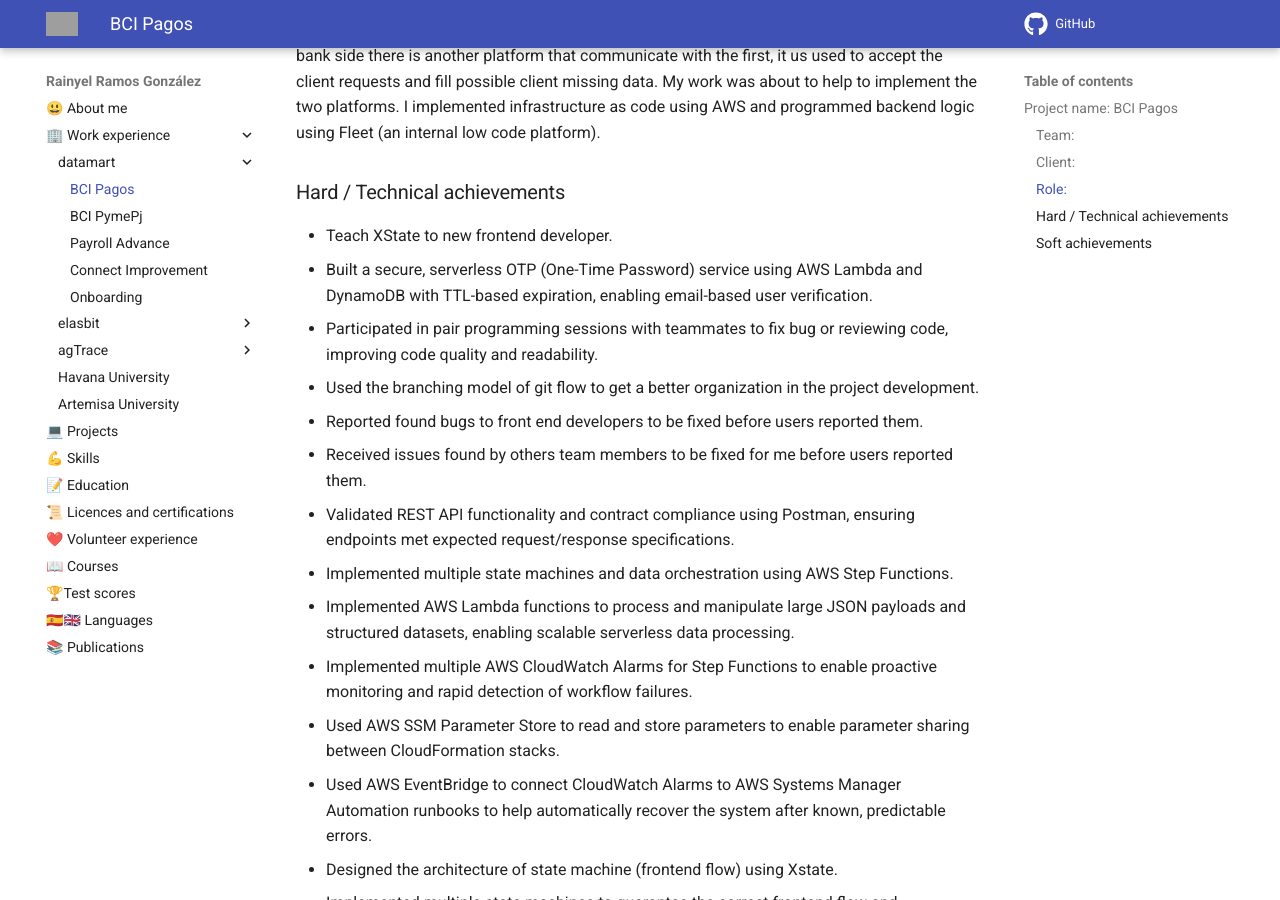
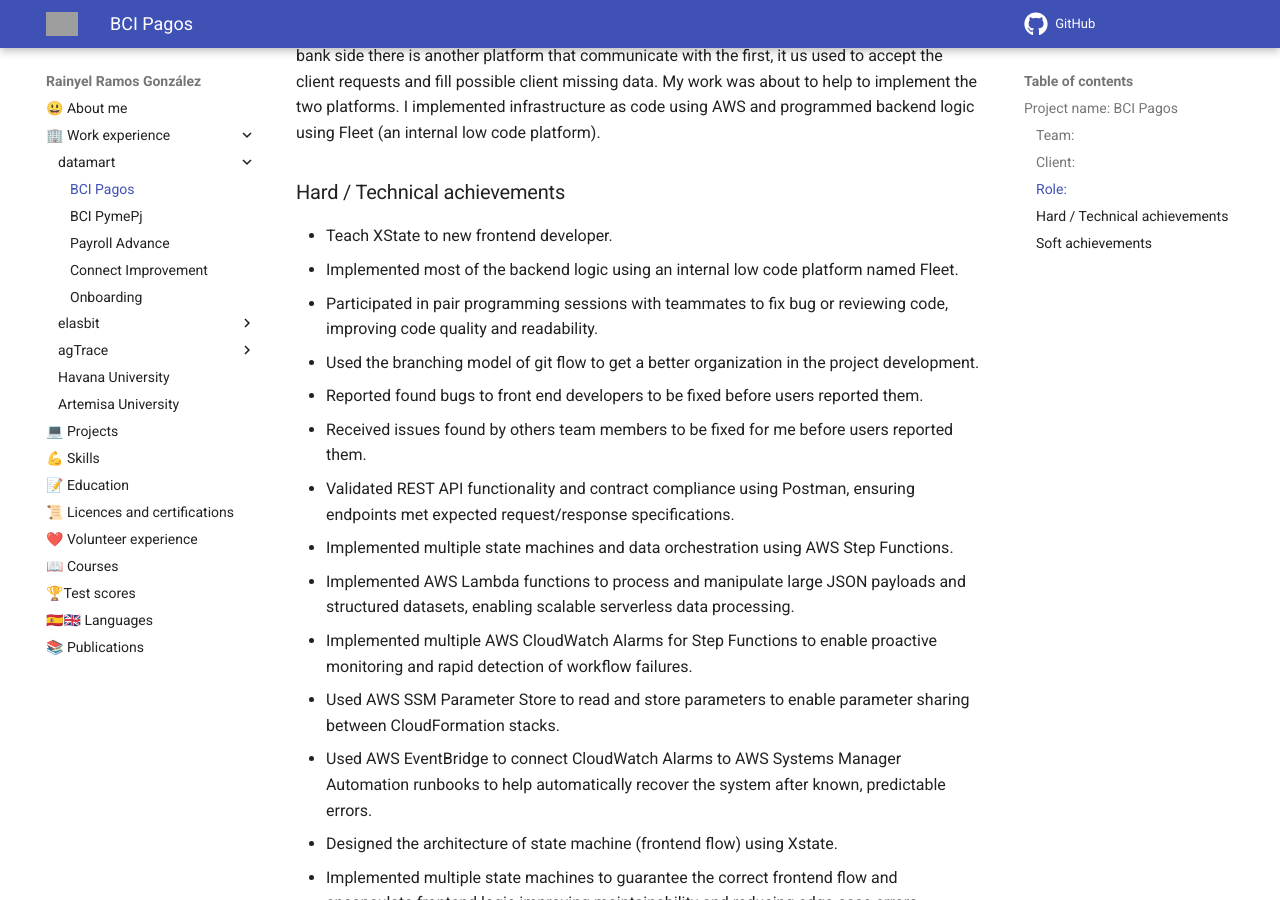
Before and after one commit to rayniel95/rayniel95.github.io, an MkDocs documentation site: the page built from docs/work_experience/datamart/bci_pagos.md, in a window 1280 px wide and 900 px high, scrolled down 673 px. Built offline with MkDocs 1.6.1 and Material for MkDocs 9.7.7, drawn with Linux system fonts in a browser that asks for light colours; grey boxes are pictures that could not be loaded.

Commit message:
docs(datamart): update BCI Pagos work experience details

```diff
--- a/docs/work_experience/datamart/bci_pagos.md
+++ b/docs/work_experience/datamart/bci_pagos.md
@@ -23,7 +23,7 @@ This project is related to create a SaaS platform for chilean bank BCI. The basi
 ### Hard / Technical achievements
 
 - Teach XState to new frontend developer.
-- Built a secure, serverless OTP (One-Time Password) service using AWS Lambda and DynamoDB with TTL-based expiration, enabling email-based user verification.
+- Implemented most of the backend logic using an internal low code platform named Fleet.
 - Participated in pair programming sessions with teammates to fix bug or reviewing code, improving code quality and readability.
 - Used the branching model of git flow to get a better organization in the project development.
 - Reported found bugs to front end developers to be fixed before users reported them.
```
